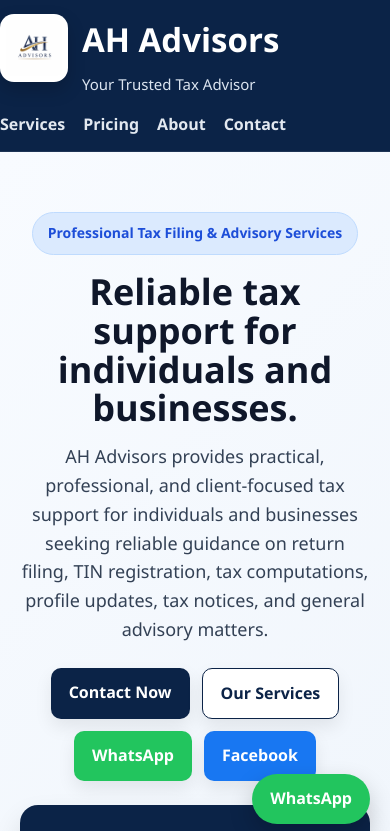
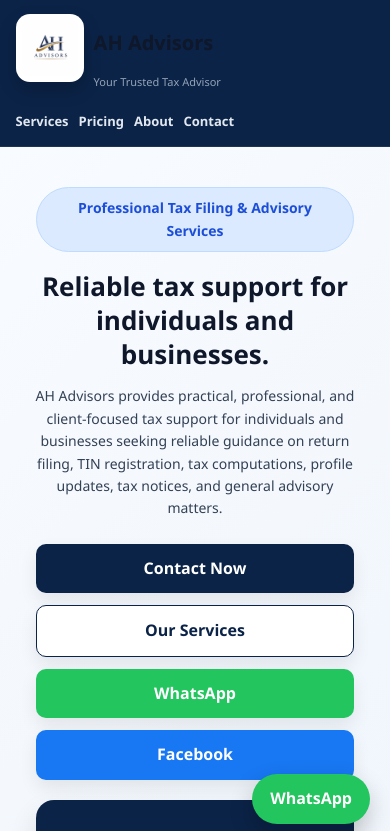
Before and after one commit to arafathmoh21-web/ah-advisors, a React (Vite) app: page / in a window 390 px wide. Shown: the top 831 px of the page. Built offline with nearby package versions, Linux system fonts and the light colour scheme.

Commit message:
Update latest website changes

```diff
--- a/src/App.tsx
+++ b/src/App.tsx
@@ -393,33 +393,42 @@
   <div className="container contactSection">
     <div className="contactBox">
       <p className="sectionLabel light">Contact</p>
-            <h2>All Contact Details in One Place</h2>
+      <h2>Send an Enquiry</h2>
 
       <p>
-              Reach out through phone, email, WhatsApp, or Facebook for reliable
-              support with your tax-related requirements.
+        Submit your details and AH Advisors will get back to you regarding
+        your tax requirements.
       </p>
+
+      <form
+        action="https://formsubmit.co/arafathmoh21@gmail.com"
+        method="POST"
+        className="contactForm"
+      >
+        <input type="text" name="name" placeholder="Your Name" required />
+        <input type="email" name="email" placeholder="Email Address" required />
+        <input type="text" name="phone" placeholder="Phone Number" />
+        <textarea
+          name="message"
+          placeholder="Your Requirement"
+          rows={4}
+          required
+        ></textarea>
+
+        <button type="submit" className="btn btnPrimary">
+          Submit Enquiry
+        </button>
+      </form>
 
       <div className="contactLinks">
         <a href="tel:0750207378">Call: 0750207378</a>
         <a href="mailto:arafathmoh21@gmail.com">
           Email: arafathmoh21@gmail.com
         </a>
-              <a
-                href="https://wa.me/94750207378?text=Hello%20AH%20Advisors,%20I%20would%20like%20to%20get%20in%20touch."
-                target="_blank"
-                rel="noreferrer"
-              >
-                Chat on WhatsApp
-              </a>
-              <a href={facebookLink} target="_blank" rel="noreferrer">
-                Visit Facebook Page
-              </a>
       </div>
     </div>
   </div>
 </section>
-
       <footer className="footer">
         <div className="container footerInner">
           <span>© 2026 AH Advisors. All rights reserved.</span>
--- a/src/index.css
+++ b/src/index.css
@@ -52,7 +52,7 @@
 .brand {
   display: flex;
   align-items: center;
-  gap: 14px;
+  gap: 10px;
 }
 
 .brandLogo {
@@ -66,15 +66,13 @@
 }
 
 .logo {
-  margin: 0;
-  font-size: 33px;
-  color: #ffffff;
+  font-size: 20px;
+  font-weight: 600;
 }
 
 .tagline {
-  margin: 5px 0 0;
-  color: #dbe4f0;
-  font-size: 15px;
+  font-size: 11px;
+  color: #94a3b8;
 }
 
 .navLinks {
@@ -553,3 +551,100 @@
     align-items: flex-start;
   }
 }
+/* ===== MOBILE OPTIMIZATION (CRITICAL FIX) ===== */
+@media (max-width: 768px) {
+
+  .container {
+    width: 92%;
+  }
+
+  .nav {
+    flex-direction: column;
+    align-items: flex-start;
+    gap: 10px;
+  }
+
+  .navLinks {
+    display: flex;
+    flex-wrap: wrap;
+    gap: 10px;
+  }
+
+  .navLinks a {
+    margin-left: 0;
+    font-size: 13px;
+  }
+
+  .hero {
+    padding: 40px 0;
+  }
+
+  .heroGrid {
+    grid-template-columns: 1fr;
+    gap: 20px;
+  }
+
+  .heroContent h2 {
+    font-size: 26px;
+    line-height: 1.3;
+  }
+
+  .heroText {
+    font-size: 14px;
+  }
+
+  .heroButtons {
+    flex-direction: column;
+    align-items: stretch;
+  }
+
+  .btn {
+    width: 100%;
+    text-align: center;
+  }
+
+  .servicesGrid {
+    grid-template-columns: 1fr;
+  }
+
+  .whyGrid {
+    grid-template-columns: 1fr;
+  }
+
+  .contactBox {
+    padding: 20px;
+  }
+
+  .contactLinks a {
+    font-size: 13px;
+  }
+
+  .footer {
+    font-size: 12px;
+  }
+}
+/* ===== CONTACT FORM STYLING ===== */
+.contactForm {
+  display: flex;
+  flex-direction: column;
+  gap: 10px;
+  margin-top: 15px;
+}
+
+.contactForm input,
+.contactForm textarea {
+  padding: 10px;
+  border: 1px solid #e2e8f0;
+  font-size: 14px;
+  outline: none;
+}
+
+.contactForm input:focus,
+.contactForm textarea:focus {
+  border-color: #1d4ed8;
+}
+
+.contactForm button {
+  margin-top: 10px;
+  cursor: pointer;
+}
```
Lines whose indentation alone changed are shown as unchanged.
